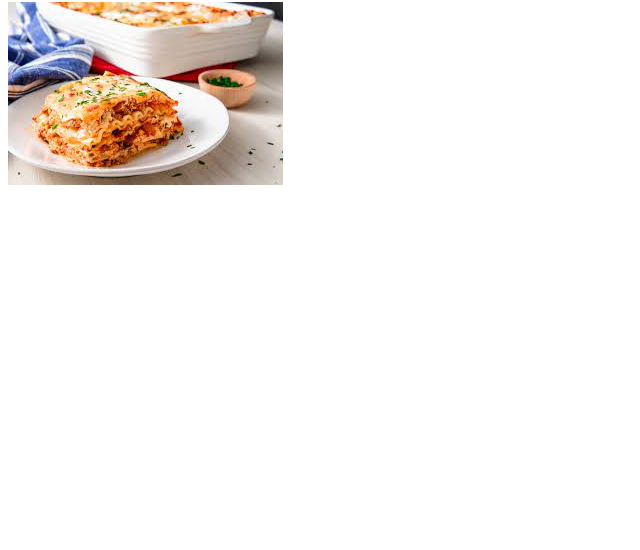
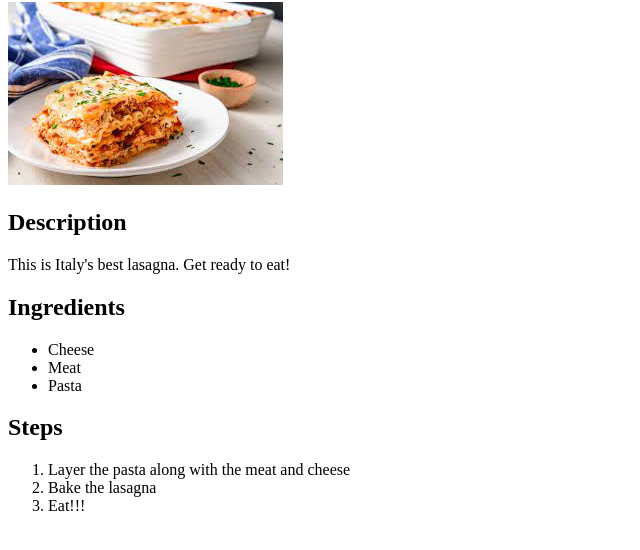
Before and after one commit to iamdpegg/recipes, a plain HTML site: page recipes/lasagna.html in a window 1280 px wide. Shown: the part 78-628 px from the top of the page, without its empty margins (0-640 px from the left). Drawn offline with Linux system fonts and the light colour scheme.

Commit message:
Add lasagna recipe description

```diff
--- a/recipes/lasagna.html
+++ b/recipes/lasagna.html
@@ -9,5 +9,20 @@
 <body>
     <h1>Lasagna</h1>
     <img src="../img/lasagna.jpg">
+    <h2>Description</h2>
+    <p>This is Italy's best lasagna. Get ready to eat!</p>
+    <h2>Ingredients</h2>
+    <ul>
+        <li>Cheese</li>
+        <li>Meat</li>
+        <li>Pasta</li>
+    </ul>
+    <h2>Steps</h2>
+    <ol>
+        <li>Layer the pasta along with the meat and cheese</li>
+        <li>Bake the lasagna</li>
+        <li>Eat!!!</li>
+    </ol>
+
 </body>
 </html>
```
